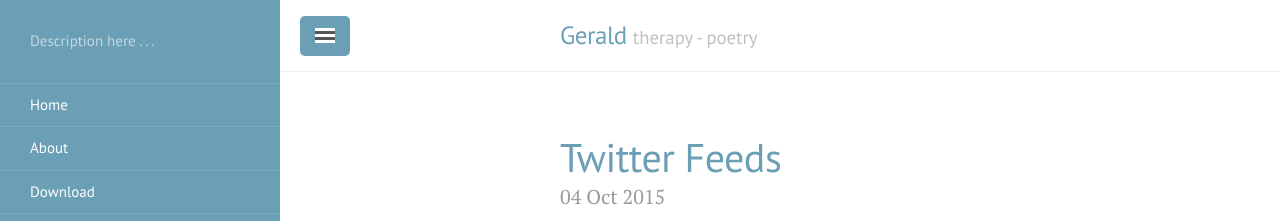
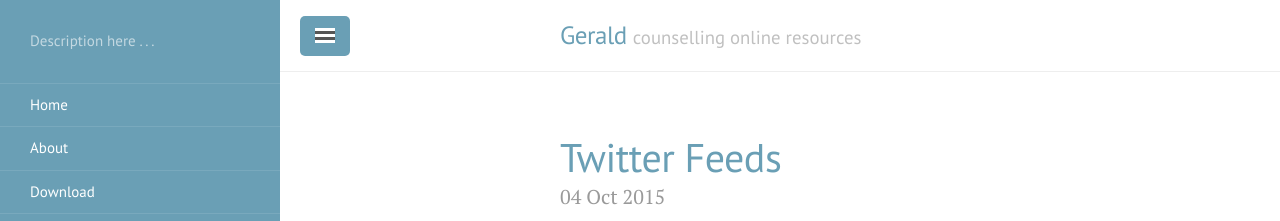
Before and after one commit to geraldnz/geraldnz.github.com, a Jekyll site: the page built from index.html, in a window 1280 px wide and 900 px high. Shown: the top 221 px of the window. Built offline with Jekyll 4.4.1, drawn with Linux system fonts in a browser that asks for light colours; the list of posts is cut into pages by our own code; comment, search, counter and statistics services are not loaded.

Commit message:
Update _config.yml

```diff
--- a/_config.yml
+++ b/_config.yml
@@ -6,7 +6,7 @@ relative_permalinks: true
 
 # Setup
 title:               Gerald
-tagline:             'therapy - poetry'
+tagline:             'counselling online resources'
 description:         'Description here . . . '
 url:                 http://gerald.nz
 baseurl:             http://gerald.nz
```
